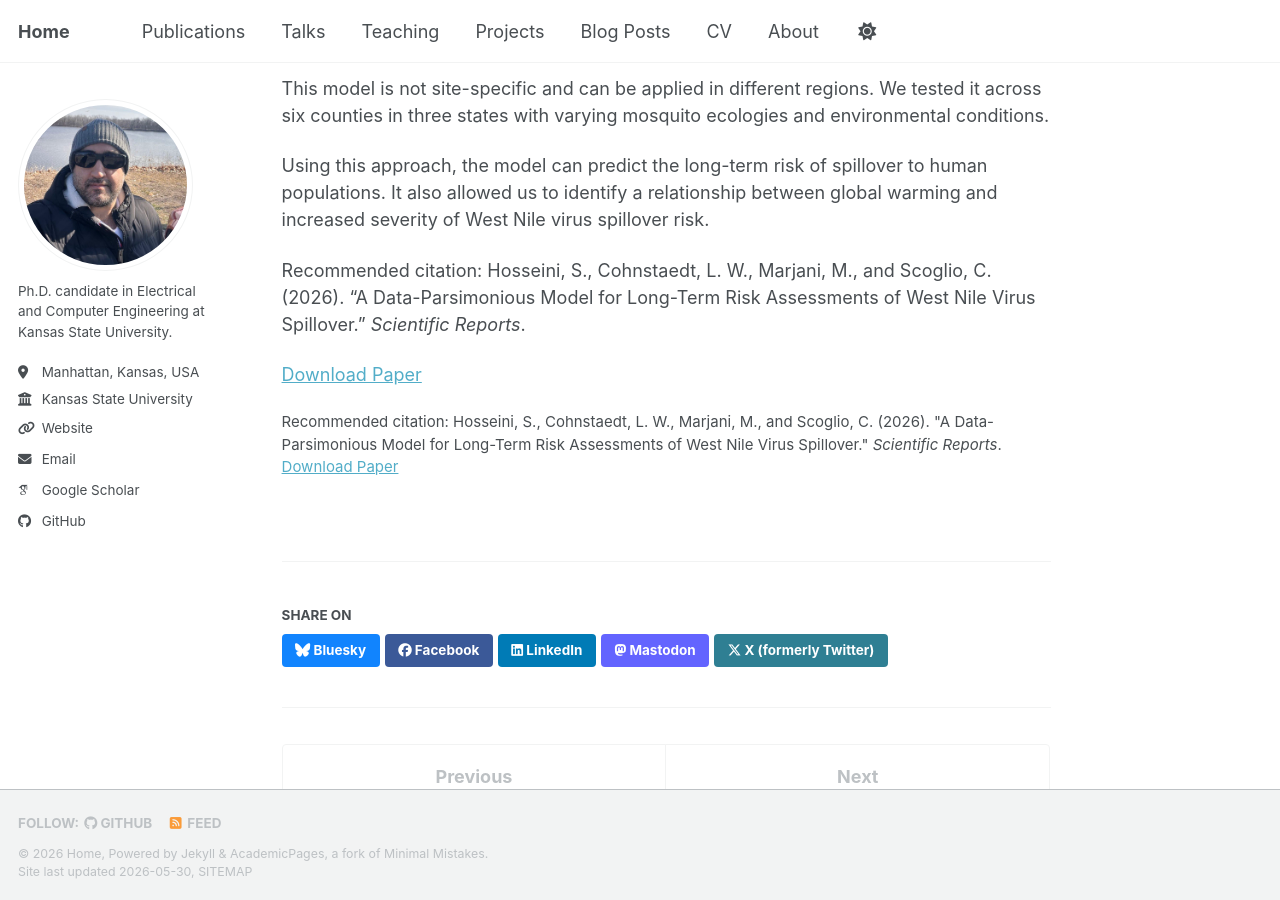
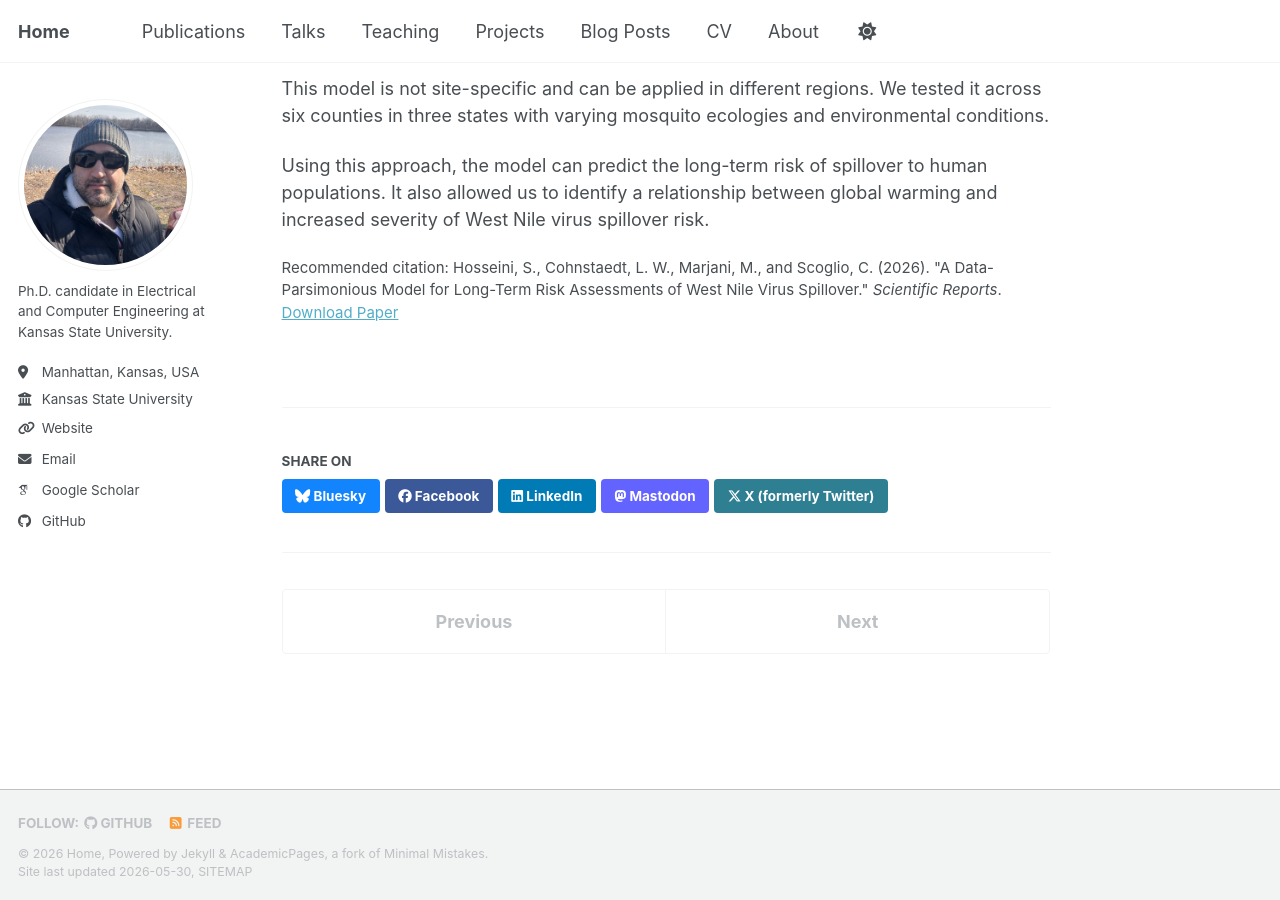
Before and after one commit to Saman-Hoss/Saman-Hoss.github.io, a Jekyll site: the page built from _publications/2026-01-01-wnv-spillover-scientific-reports.md, in a window 1280 px wide and 900 px high, scrolled down 462 px. Built offline with Jekyll 4.4.1, drawn with Linux system fonts in a browser that asks for light colours; some web fonts are replaced; a script bundle is joined from its source files by our own code; library files that are not in the unit come from our copies.

Commit message:
Update 2026-01-01-wnv-spillover-scientific-reports.md

```diff
--- a/_publications/2026-01-01-wnv-spillover-scientific-reports.md
+++ b/_publications/2026-01-01-wnv-spillover-scientific-reports.md
@@ -19,7 +19,3 @@ By sampling from this virtual trap, we construct a Poisson rate surface that dep
 This model is not site-specific and can be applied in different regions. We tested it across six counties in three states with varying mosquito ecologies and environmental conditions.
 
 Using this approach, the model can predict the long-term risk of spillover to human populations. It also allowed us to identify a relationship between global warming and increased severity of West Nile virus spillover risk.
-
-Recommended citation: Hosseini, S., Cohnstaedt, L. W., Marjani, M., and Scoglio, C. (2026). "A Data-Parsimonious Model for Long-Term Risk Assessments of West Nile Virus Spillover." *Scientific Reports*.
-
-[Download Paper](https://www.nature.com/articles/s41598-026-47413-w)
```
